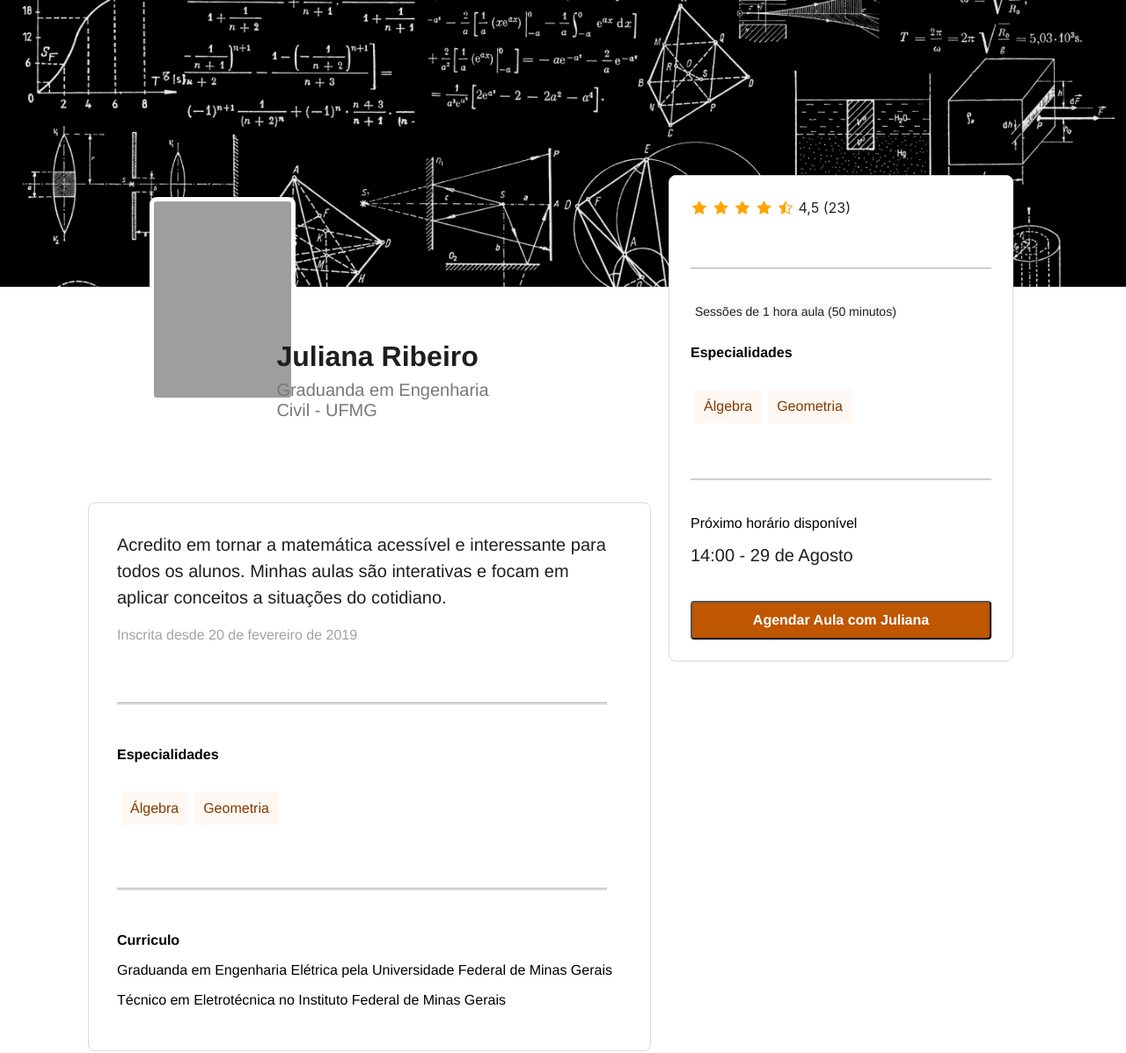
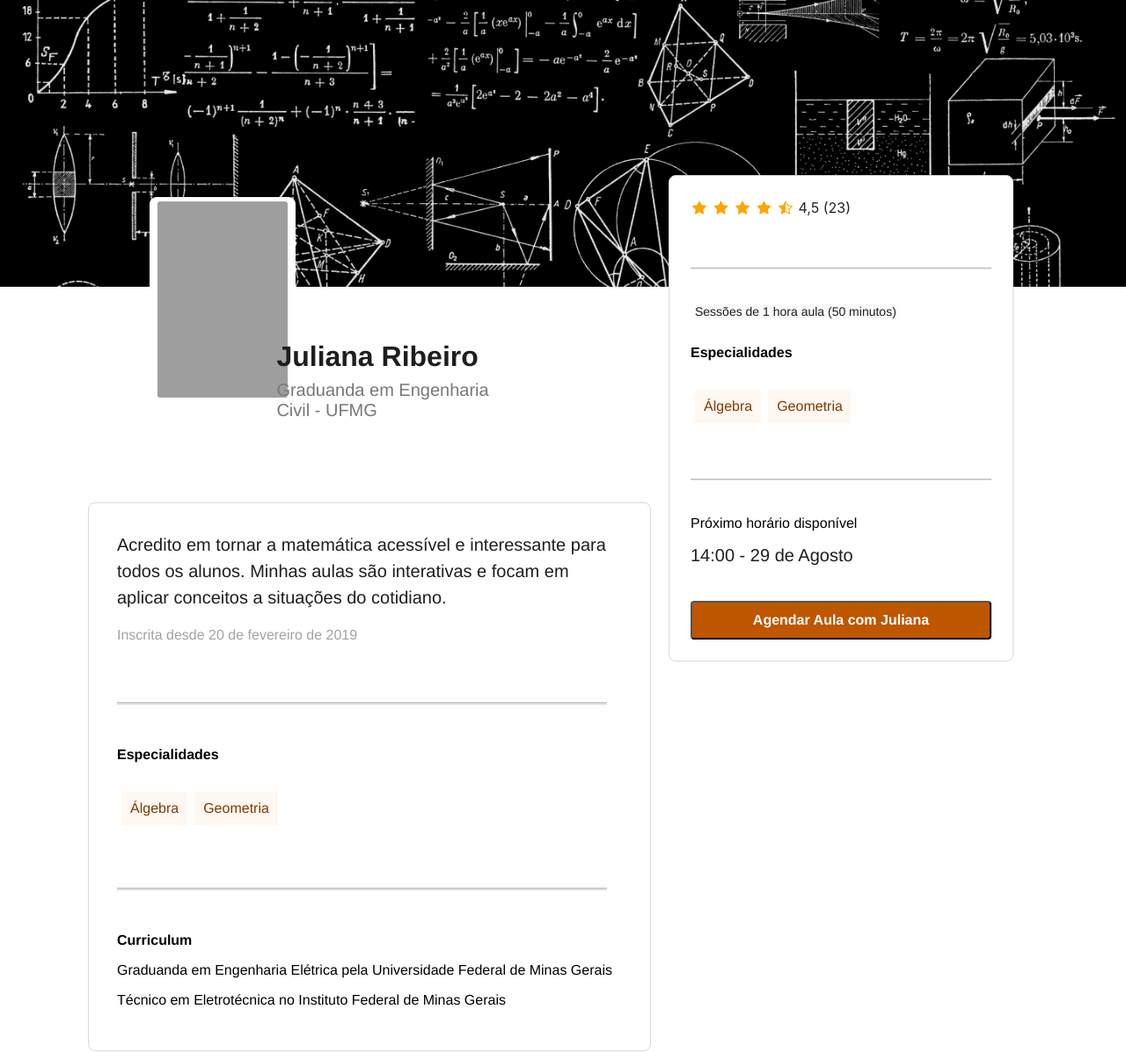
Before and after one commit to WaddFranklin/PDS-MatEduca, a Laravel app: page /teste in a window 1280 px wide; the page is wider, and only the part inside the window is pictured. Shown: the part 101-1298 px from the top of that part at 88% size. Run offline with Laravel 10, Linux system fonts and the light colour scheme; some libraries are stand-ins or nearby versions; grey boxes are pictures that could not be loaded.

Commit message:
Finalizando a estilização da página do perfil público do professor

```diff
--- a/public/css/perfilProfessor.css
+++ b/public/css/perfilProfessor.css
@@ -21,7 +21,7 @@ div.bg-image.perfil-professor{
 }
 .image-perfil{
 
-    width: 100%;
+    width: 95%;
     height: 233px;
     border-radius: 8px;
     flex-shrink: 0;
--- a/resources/views/teste.blade.php
+++ b/resources/views/teste.blade.php
@@ -49,7 +49,7 @@
         <hr>
 
         <div class="resume-down">
-            <p class = "curr">Curriculo</p>
+            <p class = "curr">Curriculum</p>
             <p>Graduanda em Engenharia Elétrica pela Universidade Federal de Minas Gerais</p>
             <p>Técnico em Eletrotécnica no Instituto Federal de Minas Gerais</p>
         </div>
```
